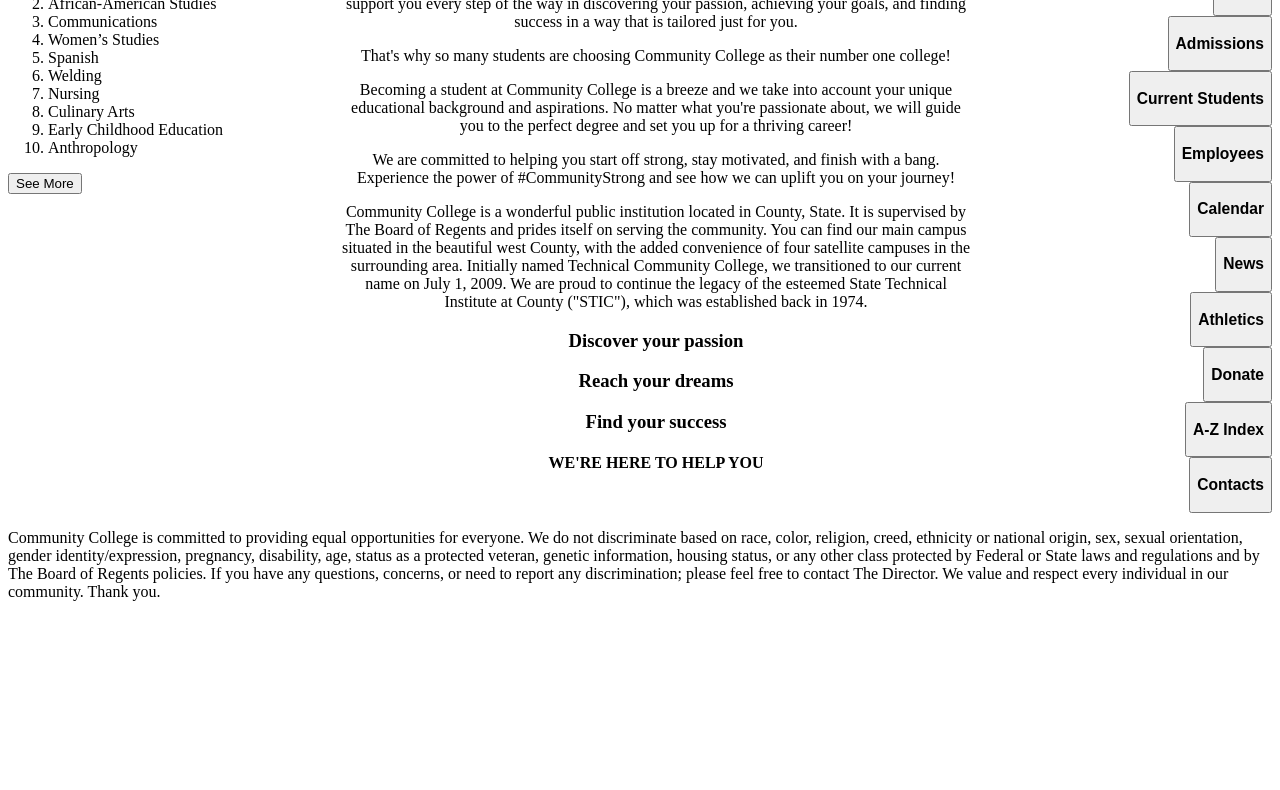
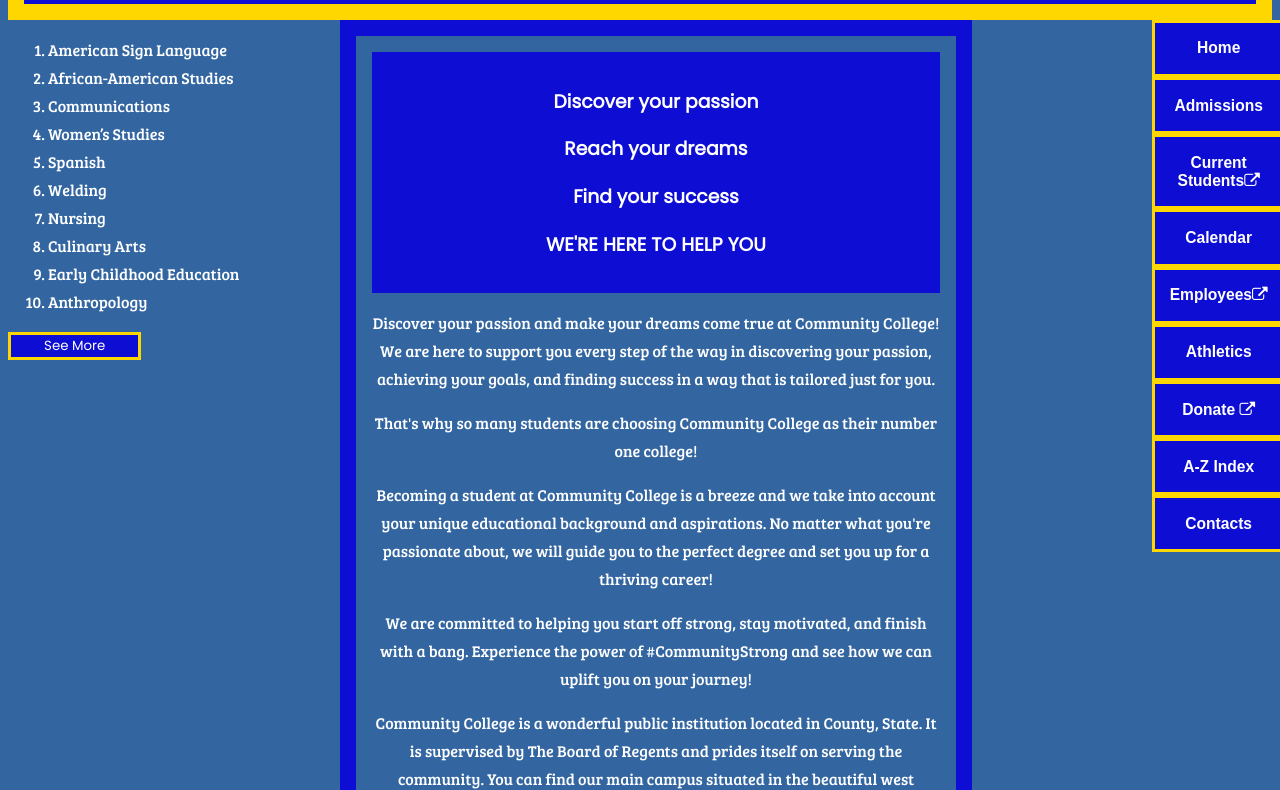
Before and after one commit to Skyler-Ellis/rwdFinal, a plain HTML site: page index.html in a window 1280 px wide. Shown: the part 166-956 px from the top of the page. Before the commit the page ends 800 px from the top, so only its background shows below. Drawn offline with Linux system fonts and the light colour scheme.

Commit message:
"final touches"

```diff
--- a/index.html
+++ b/index.html
@@ -3,23 +3,26 @@
 <head>
     <meta charset="UTF-8">
     <meta name="viewport" content="width=device-width, initial-scale=1.0">
-    <title>Document</title>
+    <title>Communtiy College Homepage</title>
     <link rel="stylesheet" href="styles.css">
+    <link href='https://fonts.googleapis.com/css?family=Bree Serif' rel='stylesheet'>
+    <link href='https://fonts.googleapis.com/css?family=Poppins' rel='stylesheet'>
+    <link rel="stylesheet" href="https://cdnjs.cloudflare.com/ajax/libs/font-awesome/4.7.0/css/font-awesome.min.css">
 </head>
 <body>
 
     <!-- Header -->
-    <header class="header">
-        <a href="" class="logo"></a>
-        <h1>Community College</h1>
-        <h2>Homepage</h2>
+    <header class="header" >
+
+        <h1 class="heading-text">Community College</h1>
+        <h2 class="heading-text">Homepage</h2>
     </header>
 
 <main class="container">
 
        <!--Column 1 **25%** width for the top 10 course choices (with an option to see more) -->
-    <div class="left">
-        <ol>
+       <div class="left" >
+        <ol class="body-text">
             <li>American Sign Language</li>
             <li>African-American Studies</li>
             <li>Communications</li>
@@ -31,12 +34,19 @@
             <li>Early Childhood Education</li>
             <li>Anthropology</li>
         </ol>
-        <button>See More</button>
+        <button class="heading-text">See More</button>
     </div>
 
     <!--Column 2 **50%** width for summaries and elevator pitches -->
     <div class="mid">
-
+        <div class="header-mid" >
+            <!-- mid heading -->
+            <h3 class="heading-text">Discover your passion</h3>
+            <h3 class="heading-text">Reach your dreams</h3>
+            <h3 class="heading-text">Find your success</h3>
+            <strong><h3 class="heading-text">WE'RE HERE TO HELP YOU</h3></strong>
+        </div>
+        <div class="body-text">
             <p>
                 Discover your passion and make your dreams come true at Community College! We are here to support you every step of the way in discovering your passion, achieving your goals, and finding success in a way that is tailored just for you.
             </p>
@@ -52,30 +62,29 @@
             <p>
              Community College is a wonderful public institution located in County, State. It is supervised by The Board of Regents and prides itself on serving the community. You can find our main campus situated in the beautiful west County, with the added convenience of four satellite campuses in the surrounding area. Initially named Technical Community College, we transitioned to our current name on July 1, 2009. We are proud to continue the legacy of the esteemed State Technical Institute at County ("STIC"), which was established back in 1974.
             </p>
-        <h3>Discover your passion</h3>
-        <h3>Reach your dreams</h3>
-        <h3>Find your success</h3>
-        <h4><b>WE'RE HERE TO HELP YOU</b></h4>
+        </div>
+
     </div>
 
     <!--Column 3 **25%** width for a navigation bar -->
-    <nav class="navbar">
+    <nav class="navbar" class="heading-text">
        <button><h3>Home</h3></button><br>
        <button><h3>Admissions</h3></button><br>
-        <button><h3>Current Students</h3></button><br>
-        <button><h3>Employees</h3></button><br>
+        <button><h3>Current Students<i class="fa fa-external-link"></i></h3></button><br>
         <button><h3>Calendar</h3></button><br>
-        <button><h3>News</h3></button><br>
+        <button><h3>Employees<i class="fa fa-external-link"></i></h3></button><br>
         <button><h3>Athletics</h3></button><br>
-        <button><h3>Donate</h3></button><br>
+        <button><h3>Donate <i class="fa fa-external-link"></i></h3></button><br>
         <button><h3>A-Z Index</h3></button><br>
         <button><h3>Contacts</h3></button>
        </nav>
+
+
 </main>
     <!-- Footer -->
-    <div class="footer">
+    <div class="footer" >
 
-        <p>Community College is committed to providing equal opportunities for everyone. We do not discriminate based on race, color, religion, creed, ethnicity or national origin, sex, sexual orientation, gender identity/expression, pregnancy, disability, age, status as a protected veteran, genetic information, housing status,  or any other class protected by Federal or State laws and regulations and by The Board of Regents policies. If you have any questions, concerns, or need to report any discrimination; please feel free to contact The Director. We value and respect every individual in our community. Thank you.</p>
+        <p class="body-text">Community College is committed to providing equal opportunities for everyone. We do not discriminate based on race, color, religion, creed, ethnicity or national origin, sex, sexual orientation, gender identity/expression, pregnancy, disability, age, status as a protected veteran, genetic information, housing status,  or any other class protected by Federal or State laws and regulations and by The Board of Regents policies. If you have any questions, concerns, or need to report any discrimination; please feel free to contact The Director. We value and respect every individual in our community. Thank you.</p>
     </div>
 
 </body>
--- a/styles.css
+++ b/styles.css
@@ -1,5 +1,14 @@
+/* basic design */
+body{
+    background: #3366A1;
+    color: white;
+}
+
 .header{
     text-align: center;
+    background-color: #0d0dd3;
+    color: white;
+    border: 1em solid gold;
 }
 
 .container{
@@ -7,20 +16,64 @@
     grid-template-columns: 25% 50% 25%;
     column-gap: 1em;
 }
-
+/* navbar */
 .navbar{
     text-align: right;
-    padding-right: 1em;
-    margin-right: 1em;
+    padding-right: 0;
+    padding-top: 0%;
+    margin-top: 0%;
+    height: 100%;
+    position: fixed;
+    left: 90%;
+    overflow: auto;
 }
+/* middle section */
+.header-mid{
+    text-align: center;
+    background-color: #0d0dd3;
+    color: white;
+   padding: 1em;
+}
+.mid{
+    text-align: center;
+    padding: 1em;
+    border: #0d0dd3 solid 1em;
 
-.mid{
-    text-align: center
 }
-ol{
-    list-style-type: ;
+/* fonts */
+ .heading-text{
+    font-family: 'Poppins';
+
+
 }
-
+.body-text{
+    font-family: 'Bree Serif' ;
+    font-size: 1em;
+    line-height: 175%;
+}
+/* footer */
 footer{
-grid-row-end: 4;
+    grid-row: 4/5;
 }
+.footer{
+    text-align: center;
+    background-color: #0d0dd3;
+    color: white;
+    padding: 1em 10em;
+    border: gold solid 1em;
+}
+/* buttons */
+button{
+    width: 10em;
+    background-color: #0d0dd3;
+    color: white;
+    border: gold solid;
+}
+button:hover{
+    background-color: white;
+    color:#0d0dd3;
+}
+button:active{
+    background-color: white;
+    color:#0d0dd3;
+}
```
Lines whose indentation alone changed are shown as unchanged.
